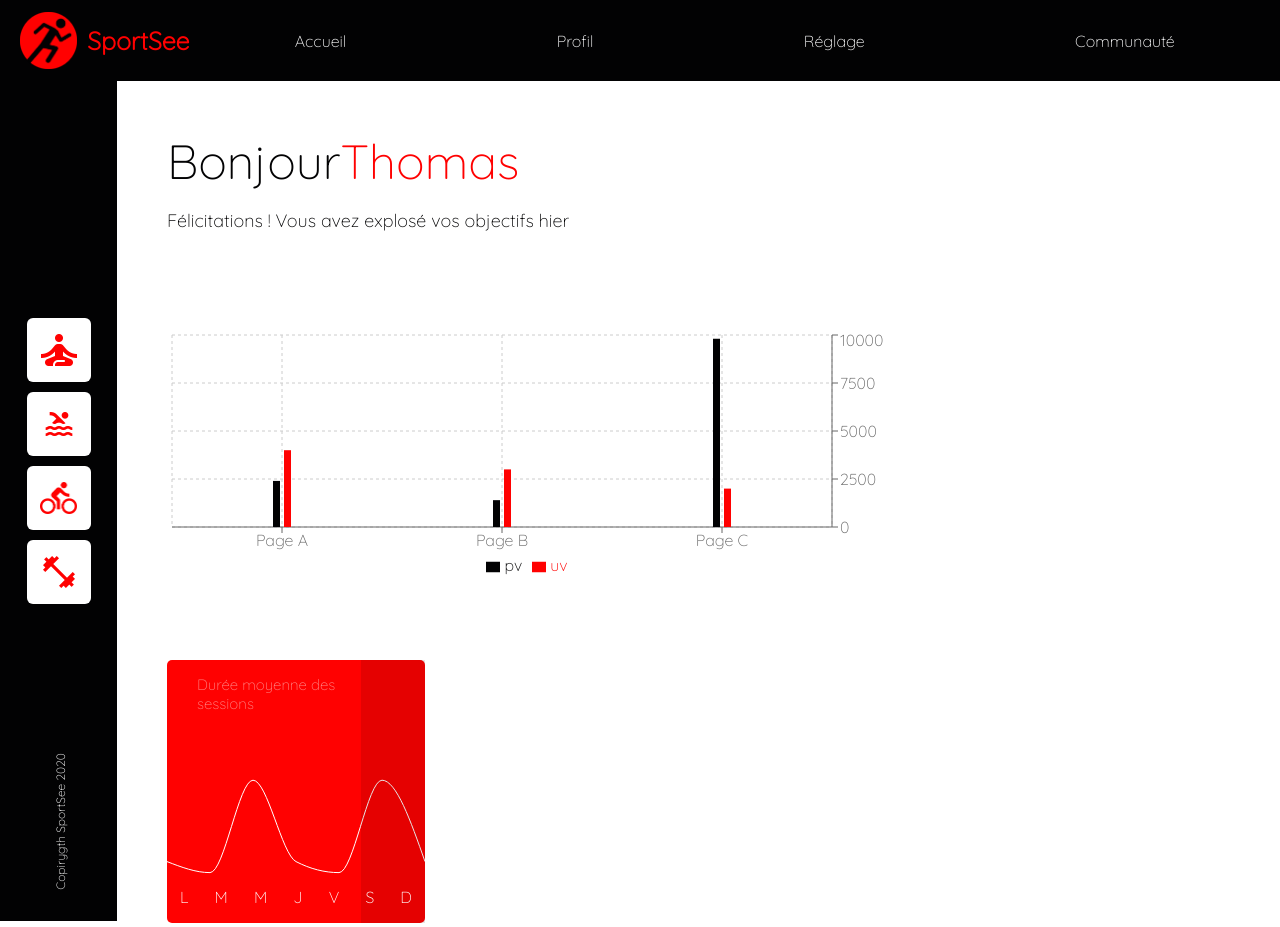
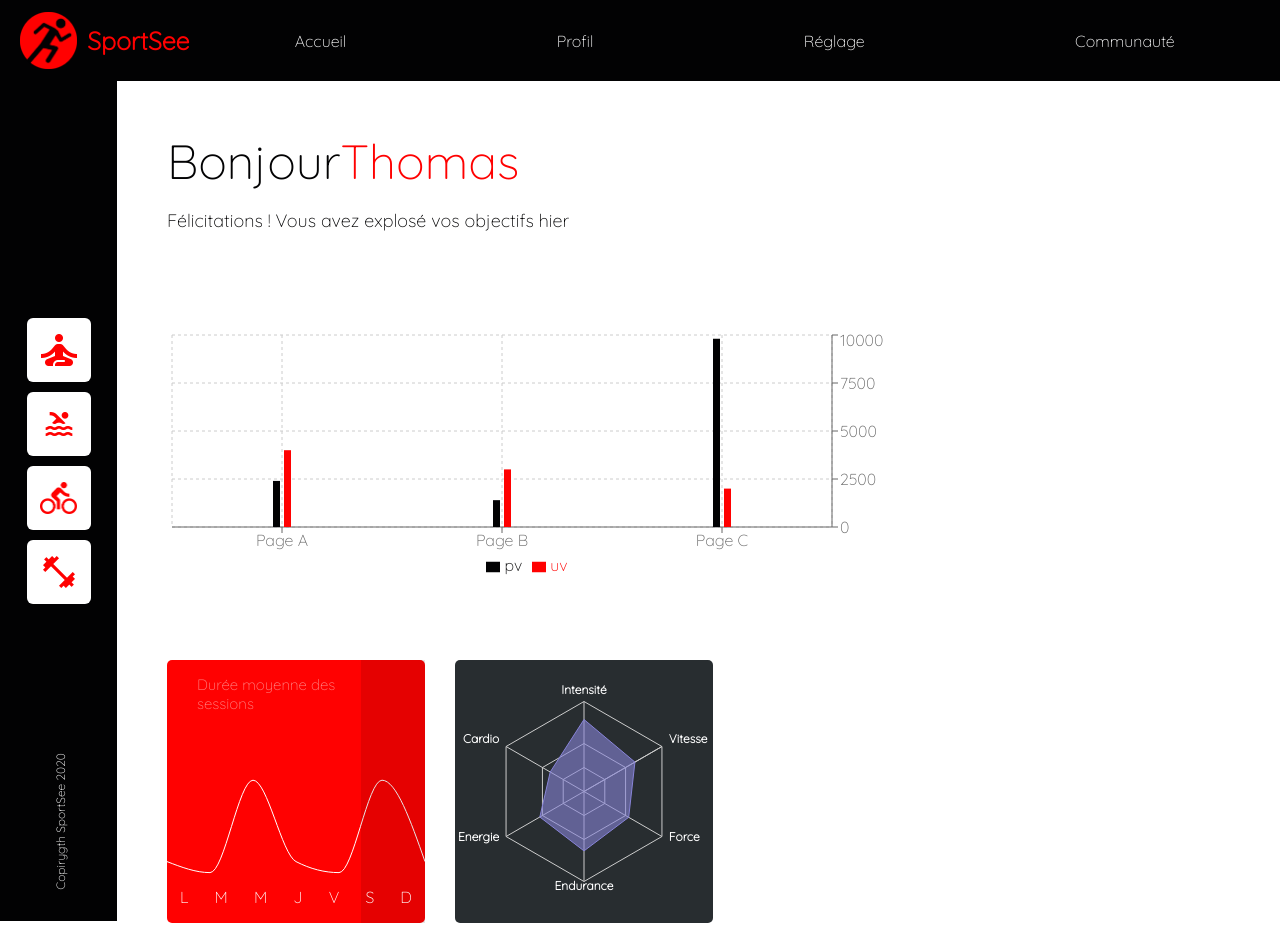
Before and after one commit to Salim-camara/sportSee, a React (Create React App) app: page / in a window 1280 px wide. Built offline with nearby package versions, Linux system fonts and the light colour scheme.

Commit message:
feat(chartRadar) : OK

```diff
--- a/src/components/ChartLine.jsx
+++ b/src/components/charts/ChartLine.jsx
@@ -51,9 +51,7 @@ const ChartLine = () => {
       },
       {
         name: "D",
-        uv: 4000,
         pv: 2400,
-        amt: 2400,
       },
   ];
 
--- /dev/null
+++ b/src/components/charts/ChartRadar.jsx
@@ -0,0 +1,62 @@
+import React from "react";
+import {
+    Legend,
+    Radar,
+    PolarRadiusAxis,
+    PolarAngleAxis,
+    PolarGrid,
+    RadarChart,
+  } from "recharts";
+
+const ChartRadar = () => {
+  const data = [
+    {
+      subject: "Intensité",
+      A: 120,
+      fullMark: 150,
+    },
+    {
+      subject: "Vitesse",
+      A: 98,
+      fullMark: 150,
+    },
+    {
+      subject: "Force",
+      A: 86,
+      fullMark: 150,
+    },
+    {
+      subject: "Endurance",
+      A: 99,
+      fullMark: 150,
+    },
+    {
+      subject: "Energie",
+      A: 85,
+      fullMark: 150,
+    },
+    {
+      subject: "Cardio",
+      A: 65,
+      fullMark: 150,
+    },
+  ];
+  return (
+    <div className="chartRadar">
+      <RadarChart outerRadius={90} width={258} height={263} data={data}>
+        <PolarGrid />
+        <PolarAngleAxis dataKey="subject" fontSize={12} fontWeight={'900'} stroke="white" strokeWidth={0} />
+        <PolarRadiusAxis angle={30} domain={[0, 150]} tick={false} />
+        <Radar
+          name="mike"
+          dataKey="A"
+          stroke="#8884d8"
+          fill="#8884d8"
+          fillOpacity={0.6}
+        />
+      </RadarChart>
+    </div>
+  );
+};
+
+export default ChartRadar;
--- a/src/pages/Home.jsx
+++ b/src/pages/Home.jsx
@@ -1,6 +1,7 @@
 import React, { useState } from "react";
 import ChartBar from "../components/charts/ChartBar";
-import ChartLine from "../components/ChartLine";
+import ChartLine from "../components/charts/ChartLine";
+import ChartRadar from "../components/charts/ChartRadar";
 
 const Home = () => {
   const [logements, setlogements] = useState();
@@ -76,6 +77,7 @@ const Home = () => {
                 <ChartBar />
                 <div className="home__content__board__bottom__left--chartsContainer">
                   <ChartLine />
+                  <ChartRadar />
                 </div>
               </div>
             </div>
--- /dev/null
+++ b/src/styles/components/charts/_chartRadar.scss
@@ -0,0 +1,10 @@
+.chartRadar {
+    display: flex;
+    justify-content: center;
+    align-items: center;
+    height: 263px;
+    width: 258px;
+    background-color: #282D30;
+    border-radius: 5px;
+    margin-left: 30px;
+}
--- a/src/styles/main.scss
+++ b/src/styles/main.scss
@@ -7,3 +7,4 @@
 // component
 @import "./components/charts/chartBar";
 @import "./components//charts/chatLine";
+@import "./components/charts/chartRadar";
--- a/src/styles/pages/_home.scss
+++ b/src/styles/pages/_home.scss
@@ -147,6 +147,9 @@
           margin-left: 50px;
 
           &--chartsContainer {
+            display: flex;
+            flex-direction: row;
+            align-items: center;
             margin-top:  80px;
           }
         }
```
